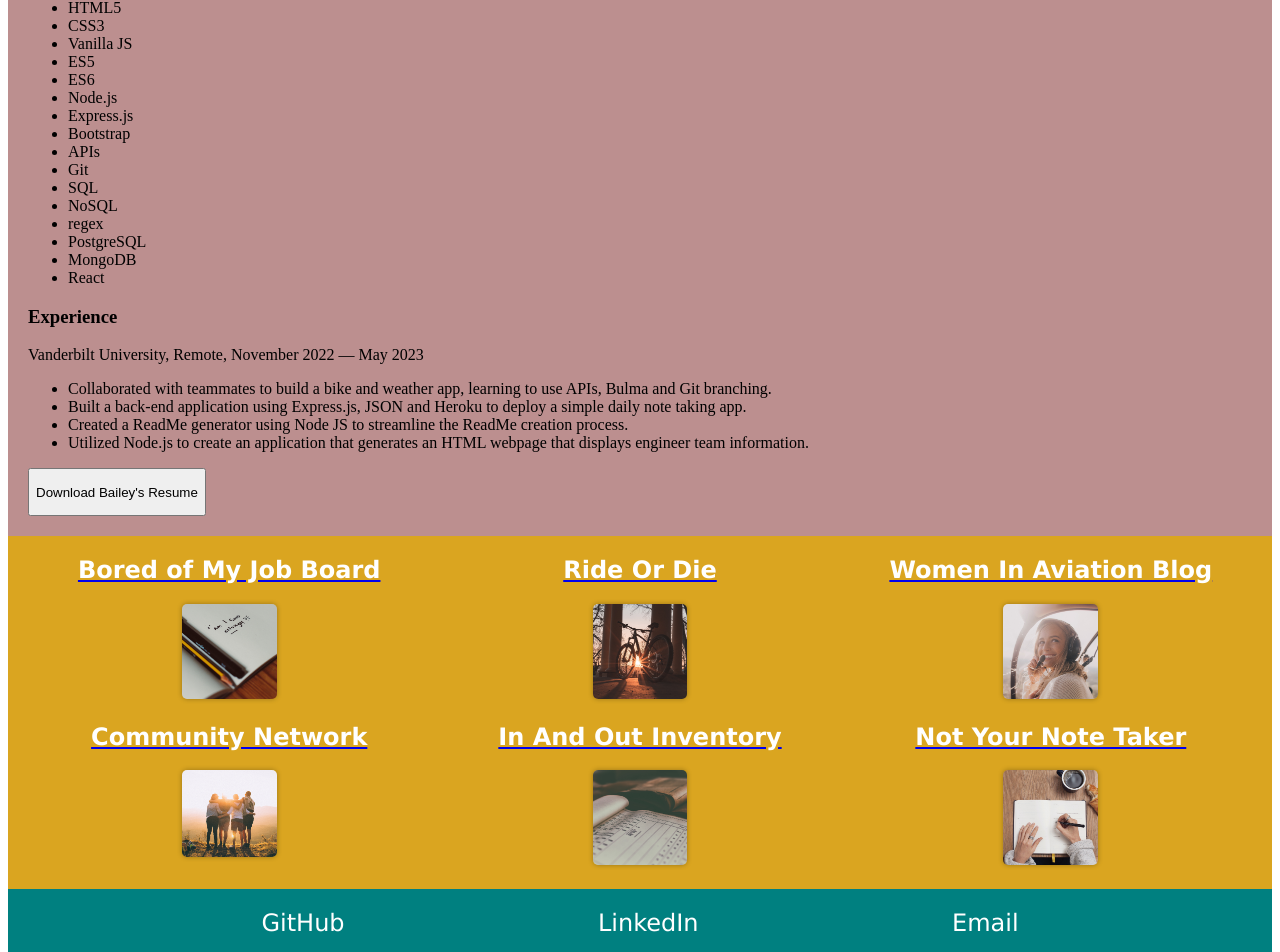
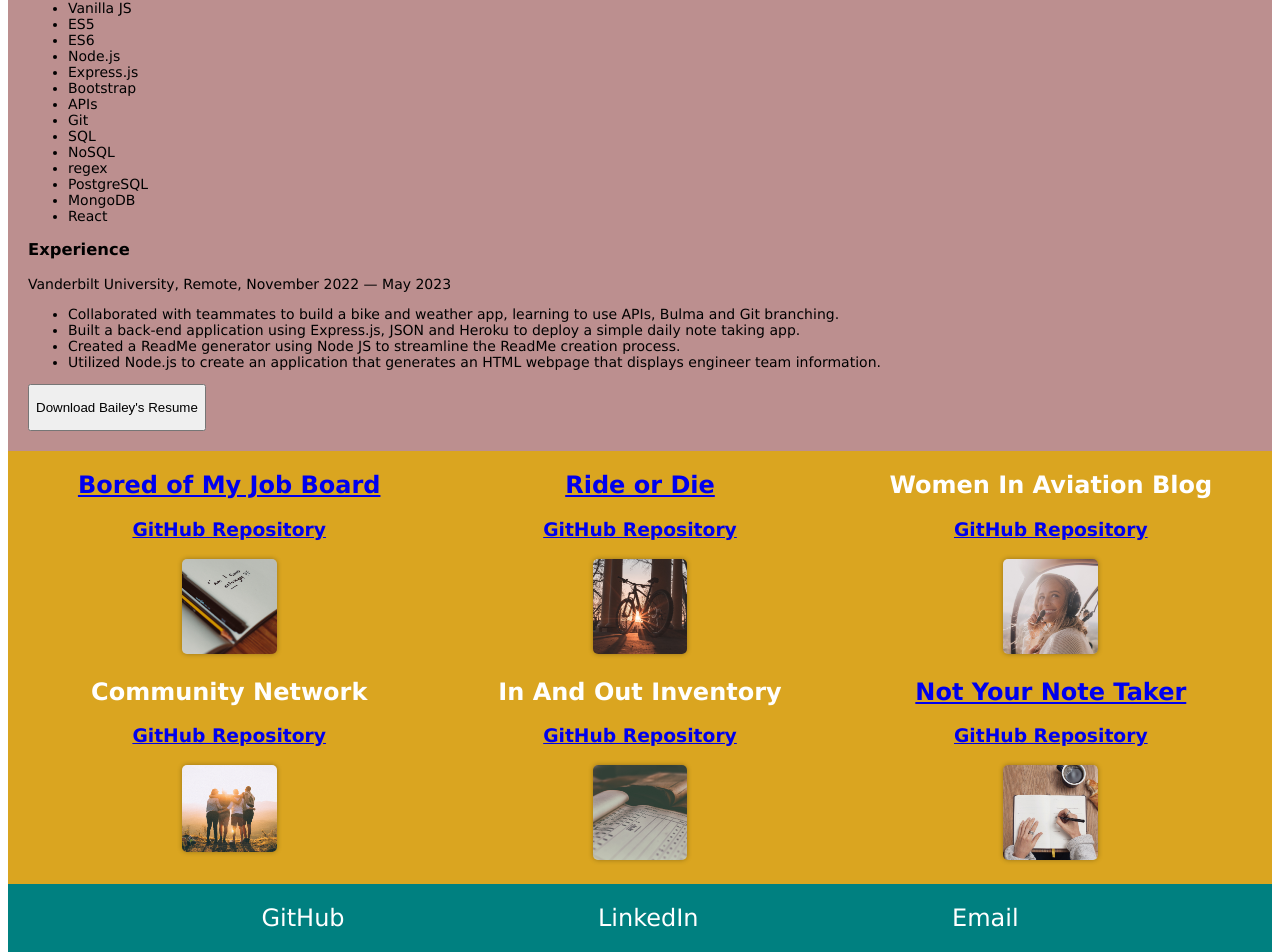
Before and after one commit to skyeflier/meet-bailey, a React (Create React App) app: page /portfolio in a window 1280 px wide. Shown: the part 1145-2097 px from the top of the page. Built offline with nearby package versions, Linux system fonts and the light colour scheme.

Commit message:
added hyperlinks to deployed projects and aadded screenshot to readme.md

```diff
--- a/src/components/About.js
+++ b/src/components/About.js
@@ -29,6 +29,7 @@ function About() {
     return (
         <section id="about" style={styles.containerStyles} className="section">
             <img src={Bitmoji} alt="Bitmoji avatar of manic woman with long hair coding" style={styles.imageStyles} />
+            <h2 style={styles.textStyles}>Hi, I'm Bailey!</h2>
             <p style={styles.textStyles}>
                 I am a creative and results-driven search engine optimization (SEO) strategist with a background in psychology and art history. With a Bachelor of Arts from Lawrence University and experience working with global appliance brands such as Whirlpool, Kitchenaid, Maytag, and JennAir, I have honed my skills in developing effective SEO strategies to attract organic traffic and build the marketing pipeline. My expertise in content marketing, keyword hierarchy, page optimization, meta data, and microcopy have helped me earn over 400 page one keyword rankings on Google, including 100+ head terms. I have also built organic content hubs to enhance user experience with tagging and filtering frameworks. Aside from my professional experience, I am passionate about empowering women and girls through fundraising, outreach, advocacy, and educational efforts as a board member of UN Women Chicago. I am also an instrument-rated pilot, exploring the country and enjoying the challenge of piloting antique single-engine aircraft in rural America. I am a firm believer in collaboration and am always looking for ways to mentor and educate colleagues. Let's connect and see how we can work together to achieve our goals.
             </p>
--- a/src/components/Portfolio/Portfolio.js
+++ b/src/components/Portfolio/Portfolio.js
@@ -35,7 +35,6 @@ function Portfolio() {
         },
         titleStyles: {
             fontFamily: "'Lucida Sans', 'Lucida Sans Regular', 'Lucida Grande', 'Lucida Sans Unicode', Geneva, Verdana, sans-serif",
-            fontSize: '24px',
             color: 'white',
             textDecoration: 'none',
             textAlign: 'center',
@@ -44,42 +43,48 @@ function Portfolio() {
     return (
         <div id="portfolio" style={styles.portfolioStyles} className="portfolio">
             <div style={styles.itemStyles}>
-                <a href="https://github.com/dannikaml/interactive-2" target="_blank">
-                    <h2 style={styles.titleStyles}>Bored of My Job Board</h2>
-                    <img src={JobImage} alt="Job Board Photo" style={styles.imageStyles} />
-                </a>
+                <section>
+                    <h2 style={styles.titleStyles}><a href="https://bored-of-my-job-board.herokuapp.com/" target="_blank">Bored of My Job Board</a></h2>
+                    <h3 style={styles.titleStyles}><a href="https://github.com/dannikaml/interactive-2" target="_blank">GitHub Repository</a></h3>
+                    <img src={JobImage} alt="Job Board" style={styles.imageStyles} />
+                </section>
             </div>
             <div style={styles.itemStyles}>
-                <a href="https://github.com/chwd31/Ride-or-Die-Cycling-App" target="_blank">
-                    <h2 style={styles.titleStyles}>Ride Or Die</h2>
+                <section>
+                    <h2 style={styles.titleStyles}><a href="https://chwd31.github.io/Ride-or-Die-Cycling-App/" target="_blank">Ride or Die</a></h2>
+                    <h3 style={styles.titleStyles}><a href="https://github.com/chwd31/Ride-or-Die-Cycling-App" target="_blank">GitHub Repository</a></h3>
                     <img src={BicycleImage} alt="Ride Or Die App" style={styles.imageStyles} />
-                </a>
+                </section>
             </div>
             <div style={styles.itemStyles}>
-                <a href="https://github.com/skyeflier/women-in-aviation-blog" target="_blank">
+                <section>
                     <h2 style={styles.titleStyles}>Women In Aviation Blog</h2>
+                    <h3 style={styles.titleStyles}><a href="https://github.com/skyeflier/women-in-aviation-blog" target="_blank">GitHub Repository</a></h3>
                     <img src={AviationImage} alt="Women In Aviation Blog" style={styles.imageStyles} />
-                </a>
+                </section>
             </div>
             <div style={styles.itemStyles}>
-                <a href="https://github.com/skyeflier/18-community-network" target="_blank">
+                <section>
                     <h2 style={styles.titleStyles}>Community Network</h2>
+                    <h3 style={styles.titleStyles}><a href="https://github.com/skyeflier/18-community-network" target="_blank">GitHub Repository</a></h3>
                     <img src={CommunityImage} alt="Community Network" style={styles.imageStyles} />
-                </a>
+                </section>
             </div>
             <div style={styles.itemStyles}>
-                <a href="https://github.com/skyeflier/13-in-and-out-inventory" target="_blank">
+                <section >
                     <h2 style={styles.titleStyles}>In And Out Inventory</h2>
+                    <h3 style={styles.titleStyles}><a href="https://github.com/skyeflier/13-in-and-out-inventory" target="_blank">GitHub Repository</a></h3>
                     <img src={InventoryImage} alt="In And Out Inventory" style={styles.imageStyles} />
-                </a>
+                </section>
             </div>
             <div style={styles.itemStyles}>
-                <a href="https://github.com/skyeflier/11-not-your-note-taker" target="_blank">
-                    <h2 style={styles.titleStyles}>Not Your Note Taker</h2>
+                <section>
+                    <h2 style={styles.titleStyles}><a href="https://quiet-cliffs-37137.herokuapp.com/" target="_blank">Not Your Note Taker</a></h2>
+                    <h3 style={styles.titleStyles}><a href="https://github.com/skyeflier/11-not-your-note-taker" target="_blank">GitHub Repository</a></h3>
                     <img src={NoteImage} alt="Not Your Note Taker" style={styles.imageStyles} />
-                </a>
+                </section>
             </div>
-        </div>
+        </div >
     );
 }
 
--- a/src/components/Resume.js
+++ b/src/components/Resume.js
@@ -6,6 +6,8 @@ import Reiners_Resume from '../Reiners_Resume.pdf';
 function Resume() {
     const styles = {
         sectionStyles: {
+            fontFamily: "'Lucida Sans', 'Lucida Sans Regular', 'Lucida Grande', 'Lucida Sans Unicode', Geneva, Verdana, sans-serif",
+            fontSize: '14px',
             backgroundColor: 'rosybrown',
             paddingTop: '20px',
             paddingBottom: '20px',
```
Also changed, not shown: public/screenshot.png (added), 1 other file (tests, documents, lock files or other folders).
